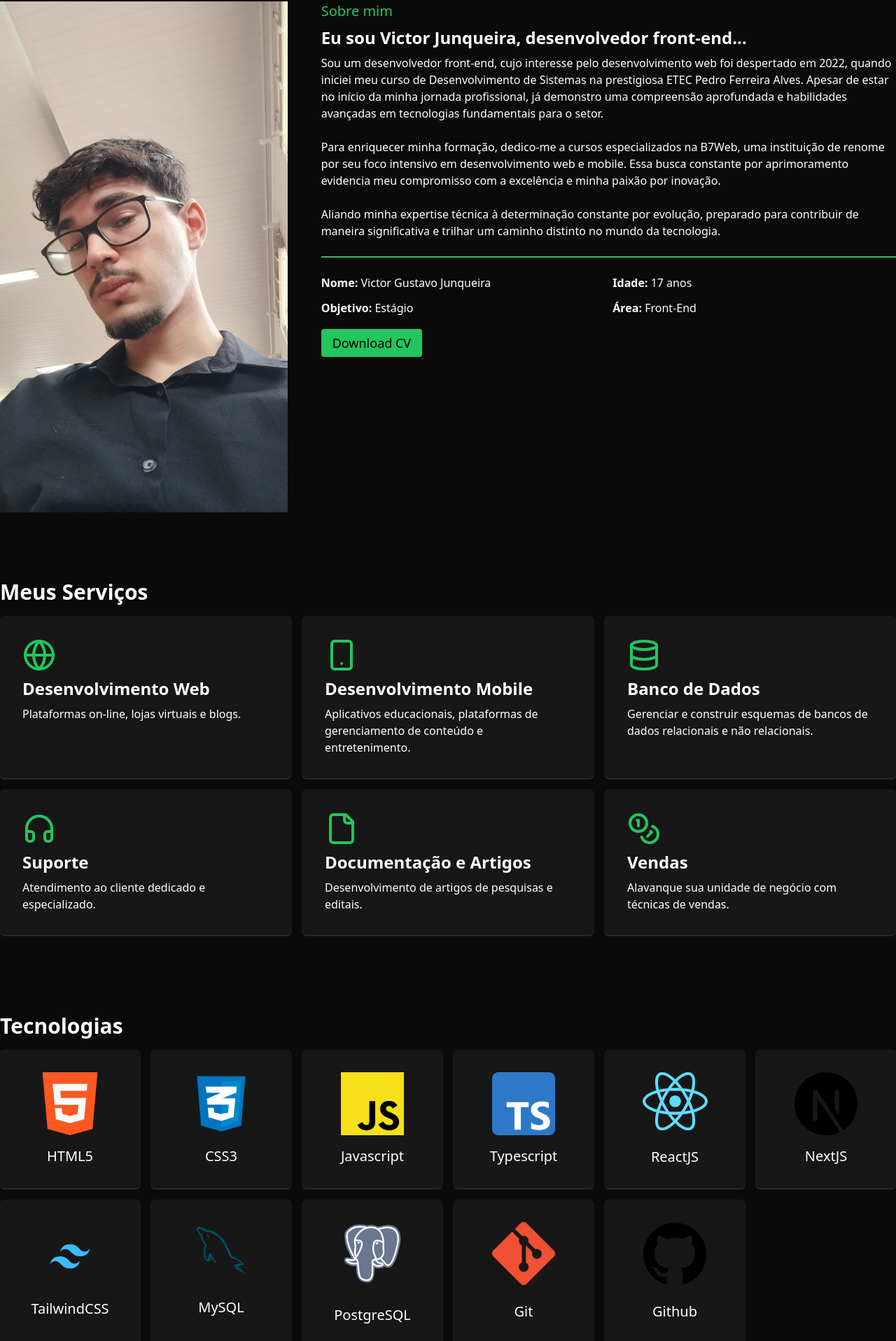
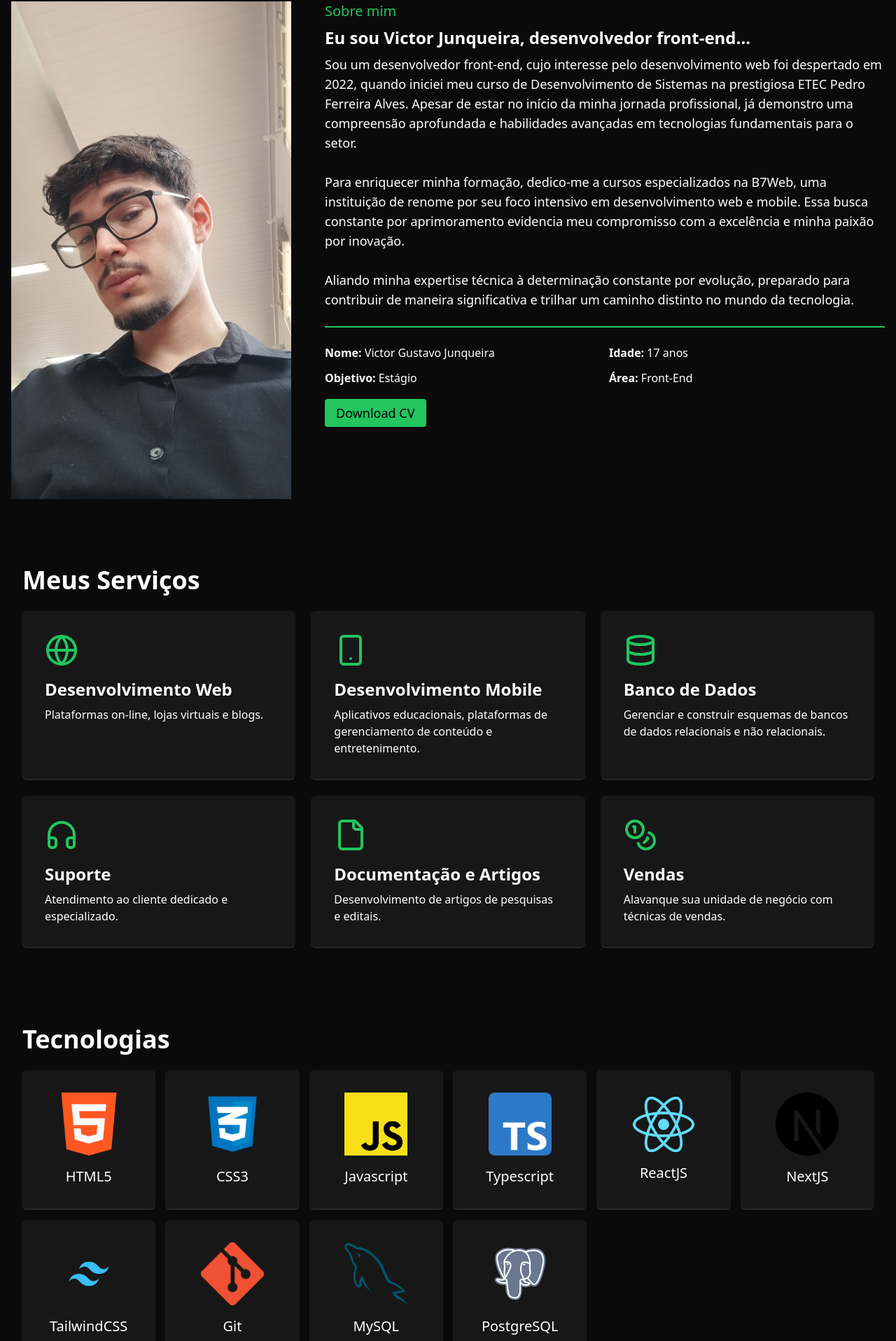
Before and after one commit to VictorJunqueira1/portfolio-pessoal, a Next.js app: page / in a window 1280 px wide. Shown: the part 846-2762 px from the top of the page at 70% size. Built offline with nearby package versions, Linux system fonts and the light colour scheme.

Commit message:
feat: adicionando e trabalhando com responsividade

```diff
--- a/components/Areas/AutorArea/AutorArea.tsx
+++ b/components/Areas/AutorArea/AutorArea.tsx
@@ -3,35 +3,31 @@ import Image from 'next/image';
 
 const AreaAutor: React.FC = () => {
     return (
-        <section id="sobre" className="w-full bg-neutral-950 h-max">
-            <div className="mx-auto max-w-7xl flex flex-row py-12">
-                <div className="text-white w-1/3 ">
-                    {/* <img src="/img/Profile.jpeg" alt="Perfil do Autor" className="w-full h-96 object-cover" /> */}
-                    <Image src="/img/Profile.jpeg" alt="Foto do Autor" className="w-full object-contain" width={999} height={1} />
+        <section id="sobre" className="w-full bg-neutral-950 h-auto py-6 sm:py-8 md:py-12">
+            <div className="mx-auto max-w-7xl flex flex-col md:flex-row px-4">
+                <div className="text-white mb-6 md:mb-0 md:w-1/3">
+                    <div className="flex justify-center">
+                        <Image src="/img/Profile.jpeg" alt="Foto do Autor" className="w-full object-contain" layout="intrinsic" width={999} height={1332} />
+                    </div>
                 </div>
-                {/* ÁREA SOBRE O DESENVOLVEDOR  */}
-                <div className="text-white w-2/3 ml-12">
-                    <h2 className="text-green-500 text-xl mb-2">Sobre mim</h2>
-                    <h1 className="font-semibold text-2xl mb-2">Eu sou Victor Junqueira, desenvolvedor front-end...</h1>
-                    <p>
+                <div className="text-white md:w-2/3 md:ml-12">
+                    <h2 className="text-green-500 text-lg sm:text-xl mb-2">Sobre mim</h2>
+                    <h1 className="font-semibold text-xl sm:text-2xl mb-2">Eu sou Victor Junqueira, desenvolvedor front-end...</h1>
+                    <p className="text-sm sm:text-base md:text-lg">
                         Sou um desenvolvedor front-end, cujo interesse pelo desenvolvimento web foi despertado em 2022, quando iniciei meu curso de Desenvolvimento de Sistemas na prestigiosa ETEC Pedro Ferreira Alves. Apesar de estar no início da minha jornada profissional, já demonstro uma compreensão aprofundada e habilidades avançadas em tecnologias fundamentais para o setor.
-                        <br />
-                        <br />
+                        <br /><br />
                         Para enriquecer minha formação, dedico-me a cursos especializados na B7Web, uma instituição de renome por seu foco intensivo em desenvolvimento web e mobile. Essa busca constante por aprimoramento evidencia meu compromisso com a excelência e minha paixão por inovação.
-                        <br />
-                        <br />
+                        <br /><br />
                         Aliando minha expertise técnica à determinação constante por evolução, preparado para contribuir de maneira significativa e trilhar um caminho distinto no mundo da tecnologia.
                     </p>
-                    {/* ÁREA DE INFORMAÇÕES E CONTATO  */}
                     <div className="h-0.5 w-full bg-green-500 my-6"></div>
-                    <div className="grid grid-cols-2 mb-6 gap-3">
-                        <h3 className="text-white"><strong>Nome: </strong>Victor Gustavo Junqueira</h3>
-                        <h3 className="text-white"><strong>Idade: </strong>17 anos</h3>
-                        <h3 className="text-white"><strong>Objetivo: </strong>Estágio</h3>
-                        <h3 className="text-white"><strong>Área: </strong>Front-End</h3>
+                    <div className="grid grid-cols-1 sm:grid-cols-2 gap-3 mb-6">
+                        <h3 className="text-white text-sm sm:text-base"><strong>Nome: </strong>Victor Gustavo Junqueira</h3>
+                        <h3 className="text-white text-sm sm:text-base"><strong>Idade: </strong>17 anos</h3>
+                        <h3 className="text-white text-sm sm:text-base"><strong>Objetivo: </strong>Estágio</h3>
+                        <h3 className="text-white text-sm sm:text-base"><strong>Área: </strong>Front-End</h3>
                     </div>
-                    {/* LINK PARA DOWNLOAD DO CURRÍCULO */}
-                    <a href="#" className="px-4 py-2 rounded-sm bg-green-500 text-black text-lg hover:text-neutral-00 transition-all duration-300">Download CV</a>
+                    <a href="#" className="px-4 py-2 rounded-sm bg-green-500 text-black text-md sm:text-lg hover:text-neutral-900 transition-all duration-300">Download CV</a>
                 </div>
             </div>
         </section>
--- a/components/Areas/ServicesArea/Services.tsx
+++ b/components/Areas/ServicesArea/Services.tsx
@@ -1,49 +1,30 @@
 import React from 'react';
-// Certifique-se de importar os ícones necessários da biblioteca de ícones que você está usando, por exemplo, react-icons
 import { Globe, Smartphone, Database, Headphones, File, Coins } from 'lucide-react';
 
 const Services: React.FC = () => {
     return (
-        <section className="w-full bg-neutral-950 h-max">
-            <div className="mx-auto max-w-7xl flex flex-row py-12 text-white">
-                <div className="w-full h-full">
-                    <h1 className="text-3xl font-semibold">Meus Serviços</h1>
-                    <div className="grid grid-cols-1 gap-4 my-4 md:grid-cols-2 lg:grid-cols-2 xl:grid-cols-3">
-                        <div className="bg-neutral-900 p-8 rounded-md shadow-sm shadow-neutral-700">
-                            <Globe className="text-green-500 w-12 h-12" />
-                            <h1 className="text-2xl font-semibold my-2">Desenvolvimento Web</h1>
-                            <p>Plataformas on-line, lojas virtuais e blogs.</p>
-                        </div>
-                        <div className="bg-neutral-900 p-8 rounded-md shadow-sm shadow-neutral-700">
-                            <Smartphone className="text-green-500 w-12 h-12" />
-                            <h1 className="text-2xl font-semibold my-2">Desenvolvimento Mobile</h1>
-                            <p>Aplicativos educacionais, plataformas de gerenciamento de conteúdo e entretenimento.</p>
-                        </div>
-                        <div className="bg-neutral-900 p-8 rounded-md shadow-sm shadow-neutral-700">
-                            <Database className="text-green-500 w-12 h-12" />
-                            <h1 className="text-2xl font-semibold my-2">Banco de Dados</h1>
-                            <p>Gerenciar e construir esquemas de bancos de dados relacionais e não relacionais.</p>
-                        </div>
-                        <div className="bg-neutral-900 p-8 rounded-md shadow-sm shadow-neutral-700">
-                            <Headphones className="text-green-500 w-12 h-12" />
-                            <h1 className="text-2xl font-semibold my-2">Suporte</h1>
-                            <p>Atendimento ao cliente dedicado e especializado.</p>
-                        </div>
-                        <div className="bg-neutral-900 p-8 rounded-md shadow-sm shadow-neutral-700">
-                            <File className="text-green-500 w-12 h-12" />
-                            <h1 className="text-2xl font-semibold my-2">Documentação e Artigos</h1>
-                            <p>Desenvolvimento de artigos de pesquisas e editais.</p>
-                        </div>
-                        <div className="bg-neutral-900 p-8 rounded-md shadow-sm shadow-neutral-700">
-                            <Coins className="text-green-500 w-12 h-12" />
-                            <h1 className="text-2xl font-semibold my-2">Vendas</h1>
-                            <p>Alavanque sua unidade de negócio com técnicas de vendas.</p>
-                        </div>
-                    </div>
+        <section className="w-full bg-neutral-950 h-auto py-8 sm:py-12">
+            <div className="mx-auto max-w-7xl px-4 sm:px-6 lg:px-8 text-white">
+                <h1 className="text-2xl sm:text-3xl md:text-4xl font-semibold mb-6">Meus Serviços</h1>
+                <div className="grid grid-cols-1 gap-6 my-4 sm:grid-cols-2 lg:grid-cols-3">
+                    <ServiceCard icon={<Globe className="text-green-500 w-12 h-12" />} title="Desenvolvimento Web" description="Plataformas on-line, lojas virtuais e blogs." />
+                    <ServiceCard icon={<Smartphone className="text-green-500 w-12 h-12" />} title="Desenvolvimento Mobile" description="Aplicativos educacionais, plataformas de gerenciamento de conteúdo e entretenimento." />
+                    <ServiceCard icon={<Database className="text-green-500 w-12 h-12" />} title="Banco de Dados" description="Gerenciar e construir esquemas de bancos de dados relacionais e não relacionais." />
+                    <ServiceCard icon={<Headphones className="text-green-500 w-12 h-12" />} title="Suporte" description="Atendimento ao cliente dedicado e especializado." />
+                    <ServiceCard icon={<File className="text-green-500 w-12 h-12" />} title="Documentação e Artigos" description="Desenvolvimento de artigos de pesquisas e editais." />
+                    <ServiceCard icon={<Coins className="text-green-500 w-12 h-12" />} title="Vendas" description="Alavanque sua unidade de negócio com técnicas de vendas." />
                 </div>
             </div>
         </section>
     );
-}
+};
+
+const ServiceCard: React.FC<{ icon: React.ReactNode; title: string; description: string }> = ({ icon, title, description }) => (
+    <div className="bg-neutral-900 p-6 sm:p-8 rounded-md shadow-sm shadow-neutral-700">
+        <div className="flex mb-4">{icon}</div>
+        <h1 className="text-xl sm:text-2xl font-semibold my-2">{title}</h1>
+        <p>{description}</p>
+    </div>
+);
 
 export default Services;
--- a/components/Areas/TechnologiesArea/TecnhologiesArea.tsx
+++ b/components/Areas/TechnologiesArea/TecnhologiesArea.tsx
@@ -3,56 +3,28 @@ import Image from 'next/image';
 
 const TechnologiesArea = () => {
     return (
-        <section id="habilidades" className="w-full bg-neutral-950 h-max">
-            <div className="mx-auto max-w-7xl flex flex-row py-12 text-white">
-                <div className="w-full h-full ">
-                    <h1 className="text-3xl font-semibold">Tecnologias</h1>
-                    <div className="grid grid-cols-1 md:grid-cols-2 lg:grid-cols-3 xl:grid-cols-6 gap-4 my-4">
-                        <div className="h-full w-full bg-neutral-900 p-8 rounded-md shadow-sm shadow-neutral-700 flex flex-col gap-4 items-center justify-center">
-                            <Image width={90} height={90} src={"/img/html-logo.png"} alt="HTML5" />
-                            <p className="text-xl">HTML5</p>
+        <section id="habilidades" className="w-full bg-neutral-950 h-auto py-8 sm:py-12">
+            <div className="mx-auto max-w-7xl px-4 sm:px-6 lg:px-8 text-white">
+                <h1 className="text-2xl sm:text-3xl lg:text-4xl font-semibold text-center sm:text-left">Tecnologias</h1>
+                <div className="grid grid-cols-2 sm:grid-cols-3 md:grid-cols-4 lg:grid-cols-6 gap-4 my-6">
+                    {[
+                        { src: "/img/html-logo.png", alt: "HTML5", label: "HTML5" },
+                        { src: "/img/css-logo.png", alt: "CSS3", label: "CSS3" },
+                        { src: "/img/javascript.png", alt: "Javascript", label: "Javascript" },
+                        { src: "/img/typescript.png", alt: "Typescript", label: "Typescript" },
+                        { src: "/img/react.png", alt: "ReactJS", label: "ReactJS", extraPadding: true },
+                        { src: "/img/next.png", alt: "NextJS", label: "NextJS" },
+                        { src: "/img/tailwind.png", alt: "TailwindCSS", label: "TailwindCSS" },
+                        { src: "/img/git-logo.png", alt: "Git", label: "Git", extraPadding: true },
+                        { src: "/img/mysql.png", alt: "SQL", label: "MySQL", extraPadding: true },
+                        { src: "/img/postgresql.png", alt: "PostgreSQL", label: "PostgreSQL", extraPadding: true },
+                        // { src: "/img/github-logo.png", alt: "Github", label: "Github" }
+                    ].map(({ src, alt, label, extraPadding }, index) => (
+                        <div key={index} className={`h-full w-full bg-neutral-900 ${extraPadding ? 'pt-6 pb-6' : 'p-8'} rounded-md shadow-sm shadow-neutral-700 flex flex-col gap-4 items-center justify-center`}>
+                            <Image width={90} height={90} src={src} alt={alt} />
+                            <p className="text-xl">{label}</p>
                         </div>
-                        <div className="h-full w-full bg-neutral-900 p-8 rounded-md shadow-sm shadow-neutral-700 flex flex-col gap-4 items-center justify-center">
-                            <Image width={90} height={90} src={"/img/css-logo.png"} alt="CSS3" />
-                            <p className="text-xl">CSS3</p>
-                        </div>
-                        <div className="h-full w-full bg-neutral-900 p-8 rounded-md shadow-sm shadow-neutral-700 flex flex-col gap-4 items-center justify-center">
-                            <Image width={90} height={90} src={"/img/javascript.png"} alt="Javascript" />
-                            <p className="text-xl">Javascript</p>
-                        </div>
-                        <div className="h-full w-full bg-neutral-900 p-8 rounded-md shadow-sm shadow-neutral-700 flex flex-col gap-4 items-center justify-center">
-                            <Image width={90} height={90} src={"/img/typescript.png"} alt="Typescript" />
-                            <p className="text-xl">Typescript</p>
-                        </div>
-                        <div className="sm:pt-6 sm:pb-6 md:pt-6 md:pb-6 h-full w-full bg-neutral-900 rounded-md shadow-sm shadow-neutral-700 flex flex-col gap-4 items-center justify-center">
-                            <Image width={95} height={100} src={"/img/react.png"} alt="ReactJS" />
-                            <p className="mt-2 text-xl">ReactJS</p>
-                        </div>
-                        <div className="h-full w-full bg-neutral-900 p-8 rounded-md shadow-sm shadow-neutral-700 flex flex-col gap-4 items-center justify-center">
-                            <Image width={90} height={90} src={"/img/next.png"} alt="NextJS" />
-                            <p className="text-xl">NextJS</p>
-                        </div>
-                        <div className="h-full w-full bg-neutral-900 p-8 rounded-md shadow-sm shadow-neutral-700 flex flex-col gap-4 items-center justify-center">
-                            <Image width={90} height={90} src={"/img/tailwind.png"} alt="TailwindCSS" />
-                            <p className="text-xl">TailwindCSS</p>
-                        </div>
-                        <div className="sm:pt-6 sm:pb-6 md:pt-6 md:pb-6 h-full w-full bg-neutral-900 rounded-md shadow-sm shadow-neutral-700 flex flex-col gap-4 items-center justify-center">
-                            <Image width={70} height={70} src={"/img/mysql.png"} alt="SQL" />
-                            <p className="mt-4 text-xl">MySQL</p>
-                        </div>
-                        <div className="sm:pt-6 sm:pb-6 md:pt-6 md:pb-6 h-full w-full bg-neutral-900  rounded-md shadow-sm shadow-neutral-700 flex flex-col gap-4 items-center justify-center">
-                            <Image width={100} height={100} src={"/img/postgresql.png"} alt="SQL" />
-                            <p className="mt-2 text-xl">PostgreSQL</p>
-                        </div>
-                        <div className="h-full w-full bg-neutral-900 p-8 rounded-md shadow-sm shadow-neutral-700 flex flex-col gap-4 items-center justify-center">
-                            <Image width={90} height={70} src={"/img/git-logo.png"} alt="SQL" />
-                            <p className="mt-2 text-xl">Git</p>
-                        </div>
-                        <div className="h-full w-full bg-neutral-900 p-8 rounded-md shadow-sm shadow-neutral-700 flex flex-col gap-4 items-center justify-center">
-                            <Image width={90} height={90} src={"/img/github-logo.png"} alt="SQL" />
-                            <p className="mt-2 text-xl">Github</p>
-                        </div>
-                    </div>
+                    ))}
                 </div>
             </div>
         </section>
```
Also changed, not shown: components/Areas/ContactArea/ContactArea.tsx (added, +62 -0 lines), components/Areas/HeaderArea/HeaderArea.tsx (+6 -12 lines), pages/index.tsx (+34 -48 lines).
